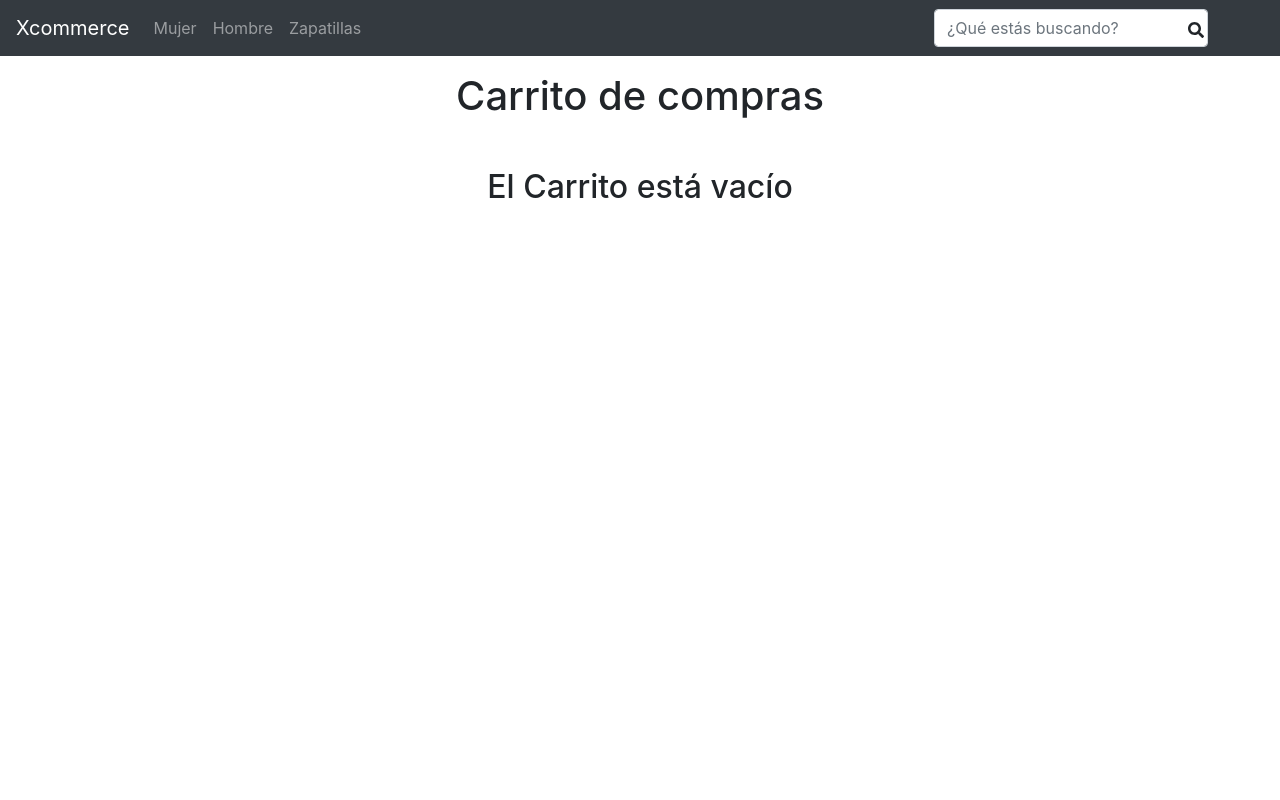
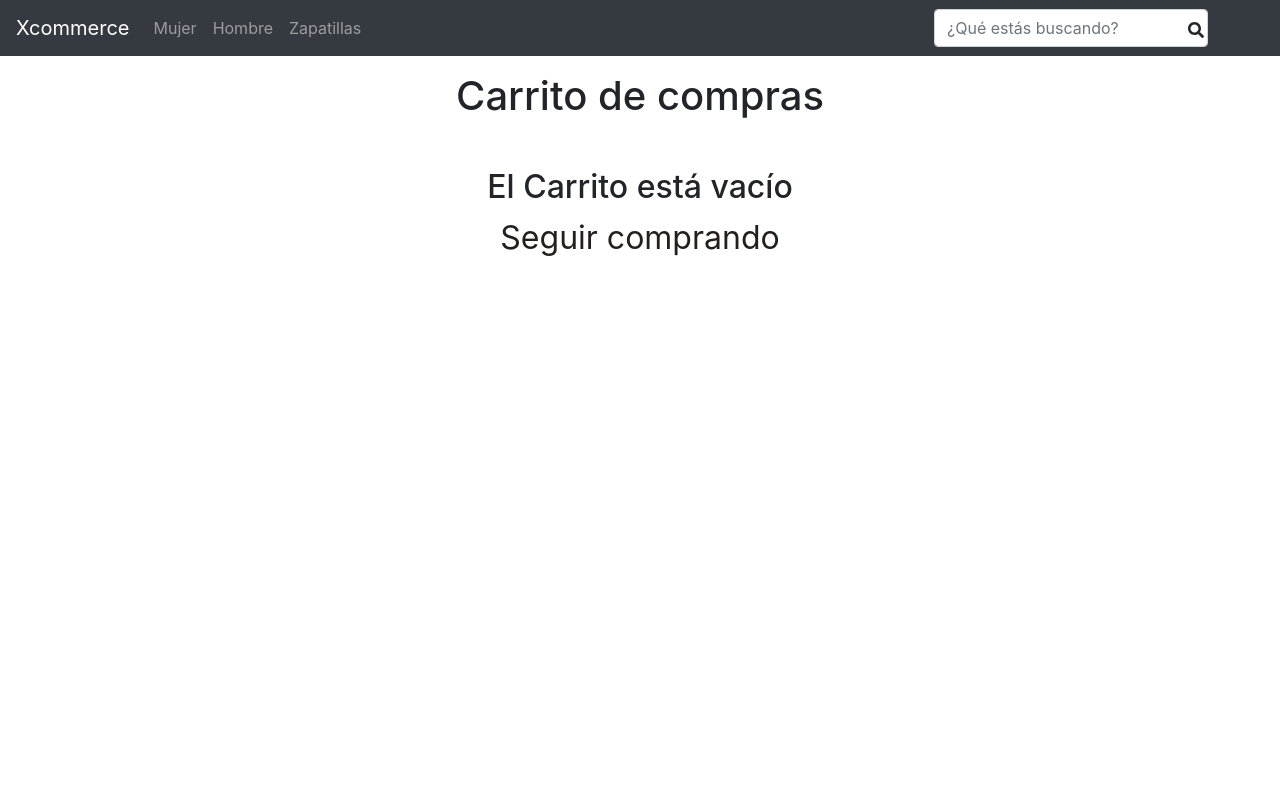
Before and after one commit to Franco-Ou/xcommerce-oubel, a React (Create React App) app: page /carrito in a window 1280 px wide. Shown: the top 800 px of the page. Built offline with nearby package versions, Linux system fonts and the light colour scheme.

Commit message:
Avances en precio total de compra en carrito, de momento no renderiza correctamente. Agregué link para volver a inicio cuando el carrito está vacío

```diff
--- a/src/Data/data.js
+++ b/src/Data/data.js
@@ -4,7 +4,7 @@ const data = [
     title: "Pavement Ranglan Crew Verde",
     description: "Buzo Ranglan con parche en pecho",
     category: "hombre",
-    price: "$5350,00",
+    price: "$5,350.00",
     pictureUrl:
       "https://cdn2.c1rca.com.ar/shop/14773-large_default/-pavement-ranglan-crew-negro.jpg",
   },
@@ -13,7 +13,7 @@ const data = [
     title: "Cement Po Verde",
     description: "Buzo tipo canguro con logo bordado",
     category: "hombre",
-    price: "$6790,00",
+    price: "$6,790.00",
     pictureUrl:
       "https://cdn1.c1rca.com.ar/shop/14601-large_default/cement-po-verde-.jpg",
   },
@@ -22,7 +22,7 @@ const data = [
     title: "Mini Icon Crew Azul",
     description: "Buzo escote redondo",
     category: "hombre",
-    price: "$4698,00",
+    price: "$4,698.00",
     pictureUrl:
       "https://cdn2.c1rca.com.ar/shop/14481-large_default/mini-icon-crew-azul.jpg",
   },
@@ -31,7 +31,7 @@ const data = [
     title: "Icon Crew Rojo",
     description: "Buzo escote redondo",
     category: "hombre",
-    price: "$4698,00",
+    price: "$4,698.00",
     pictureUrl:
       "https://cdn1.c1rca.com.ar/shop/14479-large_default/icon-crew-rojo.jpg",
   },
@@ -40,7 +40,7 @@ const data = [
     title: "Folk Woven Girls Azul",
     description: "Camisa a cuadros",
     category: "mujer",
-    price: "$4752,00",
+    price: "$4,752.00",
     pictureUrl:
       "https://cdn2.c1rca.com.ar/shop/6745-large_default/folk-woven-girls-azul.jpg",
   },
@@ -49,7 +49,7 @@ const data = [
     title: "Batik MSC Tee Girls Bordó",
     description: "Crop Top Batyk",
     category: "mujer",
-    price: "$2500,00",
+    price: "$2,500.00",
     pictureUrl:
       "https://cdn1.c1rca.com.ar/shop/10433-large_default/batik-msc-tee-girls-bordo.jpg",
   },
@@ -58,7 +58,7 @@ const data = [
     title: "Eye Tank Girls Verde Esmeralda",
     description: "Remera sin mangas",
     category: "mujer",
-    price: "$2405,00",
+    price: "$2,405.00",
     pictureUrl:
       "https://cdn2.c1rca.com.ar/shop/10424-large_default/eye-tank-girls-verde-esmeralda.jpg",
   },
@@ -67,7 +67,7 @@ const data = [
     title: "Eye Tank Girls Rosa Fuerte",
     description: "Remera sin mangas",
     category: "mujer",
-    price: "$2405,00",
+    price: "$2,405.00",
     pictureUrl:
       "https://cdn3.c1rca.com.ar/shop/10429-large_default/eye-tank-girls-rosa-fuerte.jpg",
   },
@@ -76,7 +76,7 @@ const data = [
     title: "Hesh negra / GUM",
     description: "Zapatillas de cuero descarne y loneta",
     category: "zapatillas",
-    price: "$7398,00",
+    price: "$7,398.00",
     pictureUrl:
       "https://cdn1.c1rca.com.ar/shop/14338-large_default/hesh-negra-gum.jpg",
   },
@@ -85,7 +85,7 @@ const data = [
     title: "AL 50 negra",
     description: "Zapatillas de cuero ecológico",
     category: "zapatillas",
-    price: "$7850,00",
+    price: "$7,850.00",
     pictureUrl:
       "https://cdn2.c1rca.com.ar/shop/14762-large_default/-al-50-negra.jpg",
   },
--- a/src/components/CartView/CartView.css
+++ b/src/components/CartView/CartView.css
@@ -5,3 +5,20 @@
 .empty-cart-message {
   text-align: center;
 }
+
+.seguir-comprando-cart {
+  color: rgb(37, 30, 30);
+  text-align: center;
+  margin-top: 4em;
+  font-size: 2em;
+}
+
+.empty-cart-text-container {
+  display: flex;
+  flex-direction: column;
+  align-items: center;
+}
+
+.full-price-style {
+  text-align: center;
+}
--- a/src/components/CartView/CartView.js
+++ b/src/components/CartView/CartView.js
@@ -1,15 +1,17 @@
 import React from "react";
 import "./CartView.css";
 import { useCartContext } from "../../context/cartContext/CartContext";
+import { Link } from "react-router-dom";
 import CartItem from "../CartItem/CartItem";
 
 const CartView = () => {
-  const { itemsInCart } = useCartContext();
+  const { itemsInCart, fullPurchasePrice } = useCartContext();
 
   return (
     <div style={{ minHeight: "100vh" }}>
       <h1 className="main-title mt-5 mb-5">Carrito de compras</h1>
-      {itemsInCart.length > 0 ? itemsInCart.map((product) => {
+      {itemsInCart.length > 0 ? (
+        itemsInCart.map((product) => {
           return (
             <CartItem
               key={product.item.item[0].id}
@@ -20,7 +22,16 @@ const CartView = () => {
               quantity={product.quantity}
             />
           );
-      }) : <h2 className="empty-cart-message">El Carrito está vacío</h2>}
+        })
+      ) : (
+        <div className="empty-cart-text-container">
+          <h2 className="empty-cart-message">El Carrito está vacío</h2>
+          <Link to="/">
+            <span className="seguir-comprando-cart">Seguir comprando</span>
+          </Link>
+        </div>
+      )}
+      { itemsInCart.length > 0 && <h2 className="full-price-style">{`Precio total: $${fullPurchasePrice}`}</h2> }
     </div>
   );
 };
--- a/src/context/cartContext/CartContext.js
+++ b/src/context/cartContext/CartContext.js
@@ -1,42 +1,63 @@
-import React, { createContext, useContext, useState } from 'react';
+import React, { createContext, useContext, useState } from "react";
 
 export const CartContext = createContext();
 
 export const useCartContext = () => useContext(CartContext);
 
-
-
-    const CartContextProvider = ({children}) => {
+const CartContextProvider = ({ children }) => {
   const [itemsInCart, setItemsInCart] = useState([]);
   const [itemsInCartQuantity, setItemsInCartQuantity] = useState(0);
+  const [fullPurchasePrice, setFullPurchasePrice] = useState(0);
 
   const addItemToCart = (item, quantity) => {
-            if(isItemInCart(item[0].id)){
-                addQuantity(item[0].id, quantity)
+    if (isItemInCart(item[0].id)) {
+      addQuantity(item[0].id, quantity);
     } else {
-                setItemsInCart([...itemsInCart, {"item": {item}, "quantity": quantity}]);
+      setItemsInCart([...itemsInCart, { item: { item }, quantity: quantity }]);
     }
     const totalQuantity = itemsInCartQuantity + quantity;
     setItemsInCartQuantity(totalQuantity);
-        }
+    handleFullPurchasePrice();
+  };
 
   const removeItemFromCart = (id) => {
     //Consigo del item seleccionado la cantidad a restar del contador del cart
     let quantityToSubtract = 0;
     for (const product of itemsInCart) {
-                if(product.item.item[0].id === id){
+      if (product.item.item[0].id === id) {
         quantityToSubtract += product.quantity;
       }
     }
 
-            const filteredItems = itemsInCart.filter(product => product.item.item[0].id !== id);
+    const filteredItems = itemsInCart.filter(
+      (product) => product.item.item[0].id !== id
+    );
     setItemsInCart(filteredItems);
     setItemsInCartQuantity(itemsInCartQuantity - quantityToSubtract);
-        }
 
 
+  };
+
+  const handleNumberFormat = (numberToConvert) => {
+    let number = Number(numberToConvert.replace(/[^0-9.-]+/g, ""));
+    return number;
+  };
+
+  const handleFullPurchasePrice = () => {
+    let finalPrice = 0;
+    itemsInCart.map((product) => {
+      let quantity = product.quantity;
+      let priceTimesQuantity = handleNumberFormat(product.item.item[0].price) * quantity;
+      finalPrice += priceTimesQuantity;
+    });
+
+    setFullPurchasePrice(finalPrice);
+  };
+
   function isItemInCart(id) {
-            let findProduct = itemsInCart.filter(product => product.item.item[0].id === id)
+    let findProduct = itemsInCart.filter(
+      (product) => product.item.item[0].id === id
+    );
     if (findProduct.length === 0) {
       return false;
     } else {
@@ -46,23 +67,26 @@ import React, { createContext, useContext, useState } from 'react';
 
   function addQuantity(id, quant) {
     for (const product of itemsInCart) {
-                if(product.item.item[0].id === id){
-                    product.quantity+= quant;
+      if (product.item.item[0].id === id) {
+        product.quantity += quant;
       }
     }
     setItemsInCart([...itemsInCart]);
   }
 
-
-
-        return <CartContext.Provider value={{
+  return (
+    <CartContext.Provider
+      value={{
         itemsInCart,
         itemsInCartQuantity,
+        fullPurchasePrice,
         addItemToCart,
-            removeItemFromCart
-        }}>
+        removeItemFromCart,
+      }}
+    >
       {children}
     </CartContext.Provider>
-    }
+  );
+};
 
 export default CartContextProvider;
```
Lines whose indentation alone changed are shown as unchanged.
